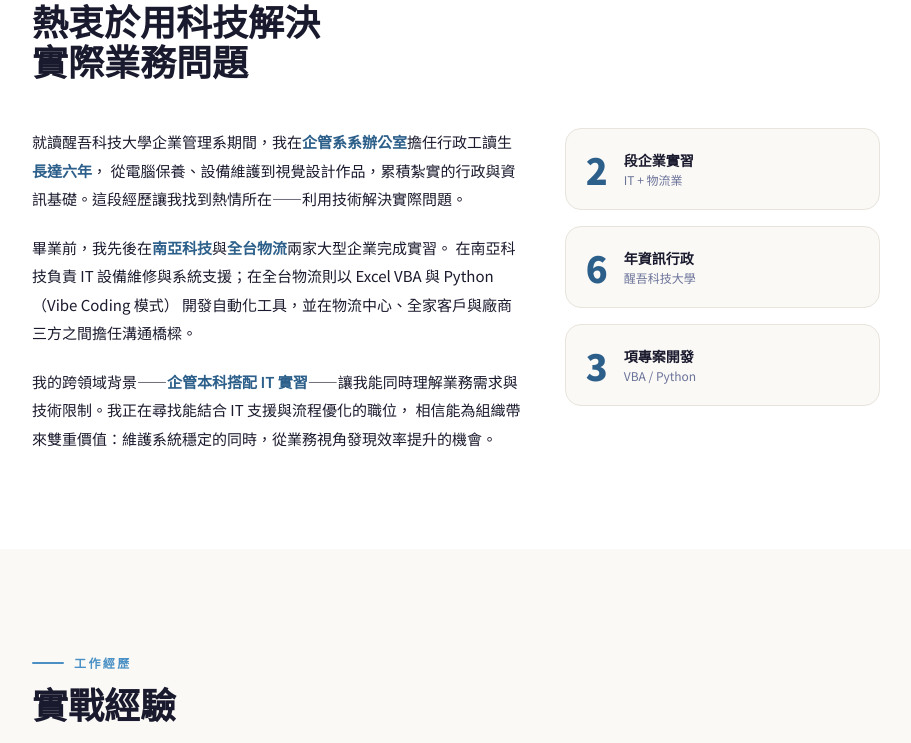
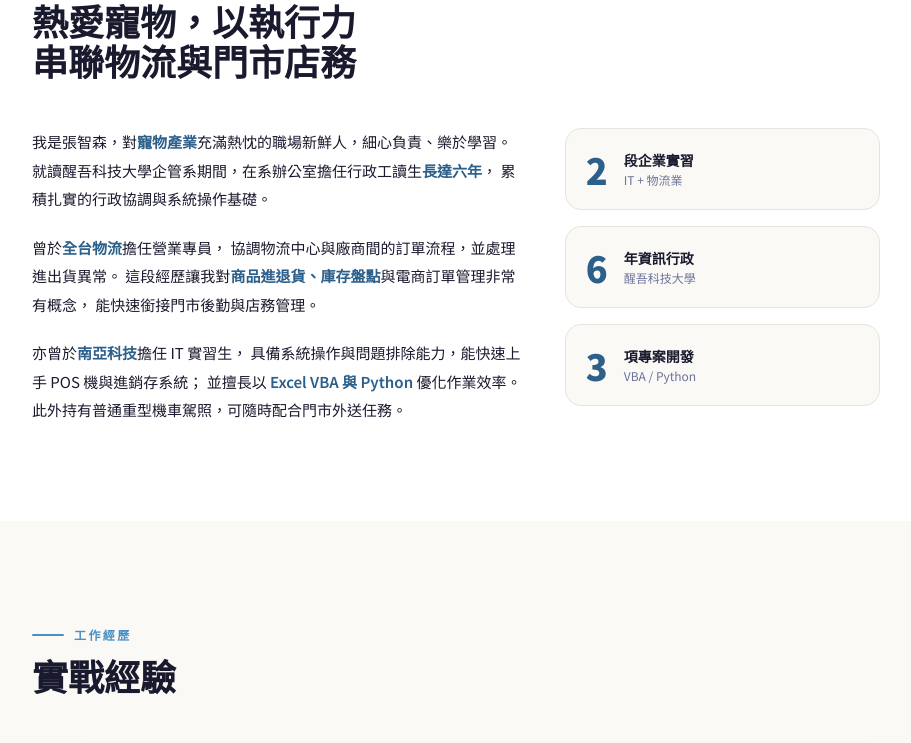
Before and after one commit to win81134679-dot/portfolio, a Next.js app: page / in a window 1280 px wide. Shown: the part 934-1677 px from the top of the page, without its empty margins (184-1095 px from the left). Built offline with nearby package versions, Linux system fonts and the light colour scheme.

Commit message:
feat: 更新自我介紹為寵物產業版本，修正 Tailwind canonical classes
- AboutSection: 標題與三段自傳改為寵物產業訴求
- SectionLabel: h-[2px] -> h-0.5
- EducationSection: flex-shrink-0 -> shrink-0
- 新增 CHANGELOG.md 版本紀錄

```diff
--- a/components/AboutSection.tsx
+++ b/components/AboutSection.tsx
@@ -12,26 +12,27 @@ export default function AboutSection() {
       <div className="max-w-4xl mx-auto px-6">
         <SectionLabel>關於我</SectionLabel>
         <h3 className="text-3xl md:text-4xl font-black text-[#1A1A2E] mt-3 mb-12">
-          熱衷於用科技解決<br className="hidden md:block" />實際業務問題
+          熱愛寵物，以執行力<br className="hidden md:block" />串聯物流與門市店務
         </h3>
 
         <div className="grid md:grid-cols-5 gap-10 items-start">
           <div className="md:col-span-3 space-y-5 text-[#1A1A2E] leading-[1.9] text-[15px]">
             <p>
-              就讀醒吾科技大學企業管理系期間，我在<strong className="text-[#2C5F8A] font-semibold">企管系系辦公室</strong>擔任行政工讀生
-              <strong className="text-[#2C5F8A] font-semibold">長達六年</strong>，
-              從電腦保養、設備維護到視覺設計作品，累積紮實的行政與資訊基礎。這段經歷讓我找到熱情所在——利用技術解決實際問題。
+              我是張智森，對<strong className="text-[#2C5F8A] font-semibold">寵物產業</strong>充滿熱忱的職場新鮮人，細心負責、樂於學習。
+              就讀醒吾科技大學企管系期間，在系辦公室擔任行政工讀生<strong className="text-[#2C5F8A] font-semibold">長達六年</strong>，
+              累積扎實的行政協調與系統操作基礎。
             </p>
             <p>
-              畢業前，我先後在<strong className="text-[#2C5F8A] font-semibold">南亞科技</strong>與
-              <strong className="text-[#2C5F8A] font-semibold">全台物流</strong>兩家大型企業完成實習。
-              在南亞科技負責 IT 設備維修與系統支援；在全台物流則以 Excel VBA 與 Python（Vibe Coding 模式）
-              開發自動化工具，並在物流中心、全家客戶與廠商三方之間擔任溝通橋樑。
+              曾於<strong className="text-[#2C5F8A] font-semibold">全台物流</strong>擔任營業專員，
+              協調物流中心與廠商間的訂單流程，並處理進出貨異常。
+              這段經歷讓我對<strong className="text-[#2C5F8A] font-semibold">商品進退貨、庫存盤點</strong>與電商訂單管理非常有概念，
+              能快速銜接門市後勤與店務管理。
             </p>
             <p>
-              我的跨領域背景——<strong className="text-[#2C5F8A] font-semibold">企管本科搭配 IT 實習</strong>
-              ——讓我能同時理解業務需求與技術限制。我正在尋找能結合 IT 支援與流程優化的職位，
-              相信能為組織帶來雙重價值：維護系統穩定的同時，從業務視角發現效率提升的機會。
+              亦曾於<strong className="text-[#2C5F8A] font-semibold">南亞科技</strong>擔任 IT 實習生，
+              具備系統操作與問題排除能力，能快速上手 POS 機與進銷存系統；
+              並擅長以 <strong className="text-[#2C5F8A] font-semibold">Excel VBA 與 Python</strong> 優化作業效率。
+              此外持有普通重型機車駕照，可隨時配合門市外送任務。
             </p>
           </div>
 
--- a/components/EducationSection.tsx
+++ b/components/EducationSection.tsx
@@ -56,7 +56,7 @@ export default function EducationSection() {
                   key={i}
                   className="bg-[#FAF9F6] border border-[#E8E4DC] rounded-xl px-5 py-3.5 flex items-center gap-3"
                 >
-                  <span className="text-[#4A90C4] text-base font-bold flex-shrink-0">✓</span>
+                  <span className="text-[#4A90C4] text-base font-bold shrink-0">✓</span>
                   <span className="text-[#1A1A2E] text-sm font-medium">{c}</span>
                 </div>
               ))}
--- a/components/SectionLabel.tsx
+++ b/components/SectionLabel.tsx
@@ -1,7 +1,7 @@
 export default function SectionLabel({ children }: { children: React.ReactNode }) {
   return (
     <span className="inline-flex items-center gap-2.5 text-[#4A90C4] font-bold text-xs uppercase tracking-[0.2em]">
-      <span className="w-8 h-[2px] bg-[#4A90C4] rounded-full" />
+      <span className="w-8 h-0.5 bg-[#4A90C4] rounded-full" />
       {children}
     </span>
   );
```
Also changed, not shown: 1 other file (tests, documents, lock files or other folders).
